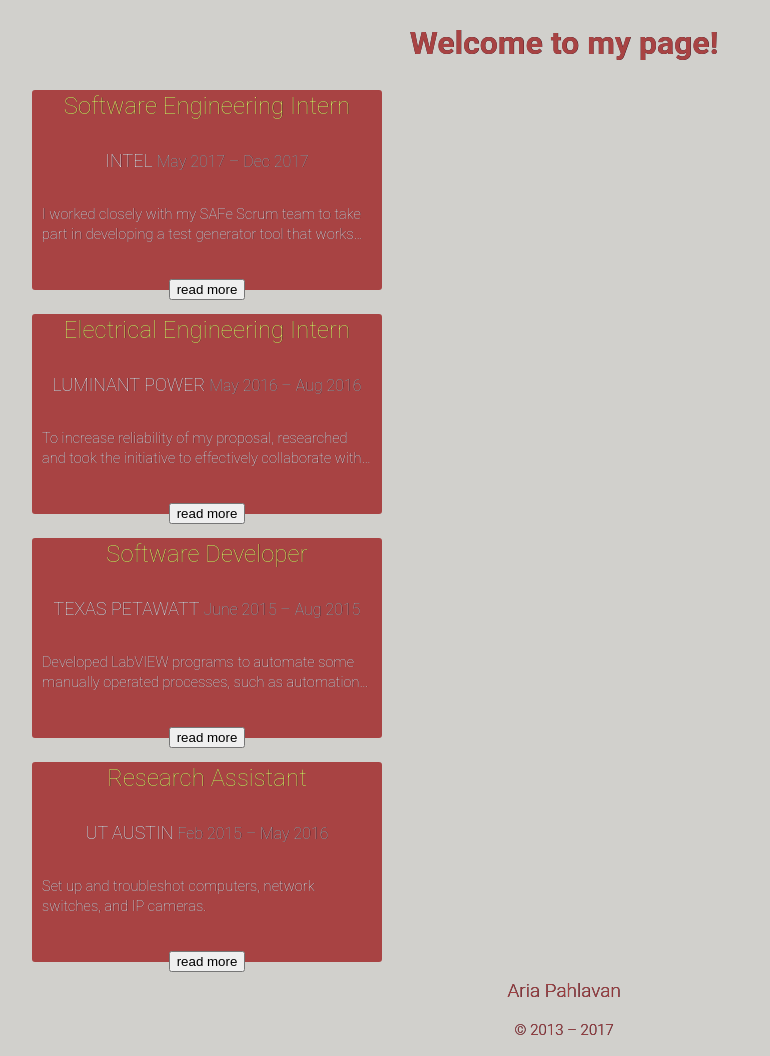
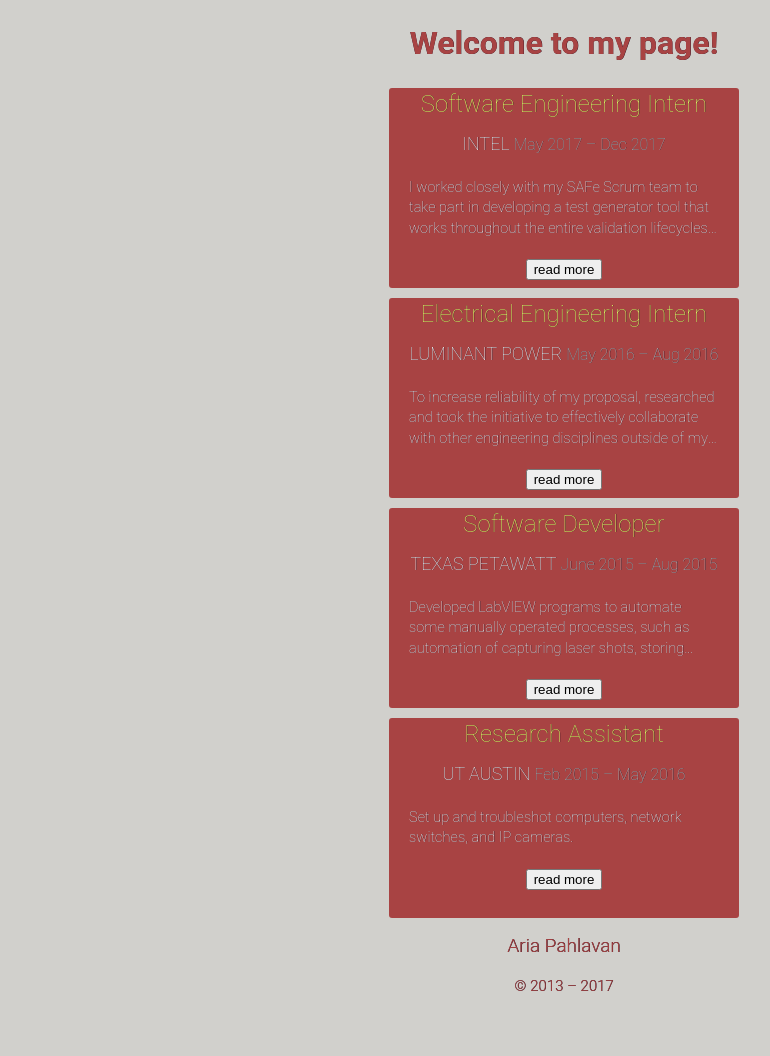
Before and after one commit to ariapahlavan/ariapahlavan.github.io, a Jekyll site: the page built from index.html, in a window 1280 px wide. Shown: the whole page, without its empty margins (76-846 px from the left). Built offline with Jekyll 4.4.1, drawn with Linux system fonts in a browser that asks for light colours; after the commit the page ends 1012 px from its top, so only the background shows below that.

Commit message:
fix issue with alignment of experience-box

```diff
--- a/css/common.css
+++ b/css/common.css
@@ -1,8 +1,5 @@
 html {
-    /*margin: 0;*/
-    /*padding: 0;*/
     text-shadow: 0.0135em 0.0135em 0 #160315;
-
     font: lighter 100%/1.4 'Roboto', sans-serif;
 }
 
@@ -19,20 +16,20 @@ html {
 }
 
 .read-more {
-    margin: 5px;
+    margin: 0;
 }
 
 .headi{
     text-align: center;
 }
+
 .experience {
     background: #A84343;
-    margin-left: 100px;
+    margin: 0 auto;
     border-radius: 3px;
     text-align: center;
     width: 350px;
     height: 200px;
-    border: 20px;
 }
 
 .company {
@@ -61,8 +58,10 @@ div.excerpt {
 p {
     overflow: hidden;
     display: -webkit-box;
-    -webkit-line-clamp: 2;
+    -webkit-line-clamp: 3;
     -webkit-box-orient: vertical;
+
+    margin: 10px;
 }
 
 .default-primary-color { background: #D1D0CC; }
--- a/index.html
+++ b/index.html
@@ -8,13 +8,13 @@ layout: default
 {% for experience in site.posts %}
 <div class="experience">
     <p class="title">{{experience.title}}</p>
-    <p> <span class="company">{{experience.company}}</span>
-        <span class="date">{{experience.start_date}} &ndash; {{experience.end_date}}</span></p>
-
+    <div class="company-date">
+        <p> <span class="company">{{experience.company}}</span>
+            <span class="date">{{experience.start_date}} &ndash; {{experience.end_date}}</span></p>
+    </div>
     <div class="excerpt"><p>{{experience.excerpt}}</p></div>
     <a href="{{site.baseurl}}{{experience.url}}">
         <button class="read-more">read more</button>
     </a>
 </div>
-<!--<div class="clear"> <br> </div>-->
 {% endfor %}
```
